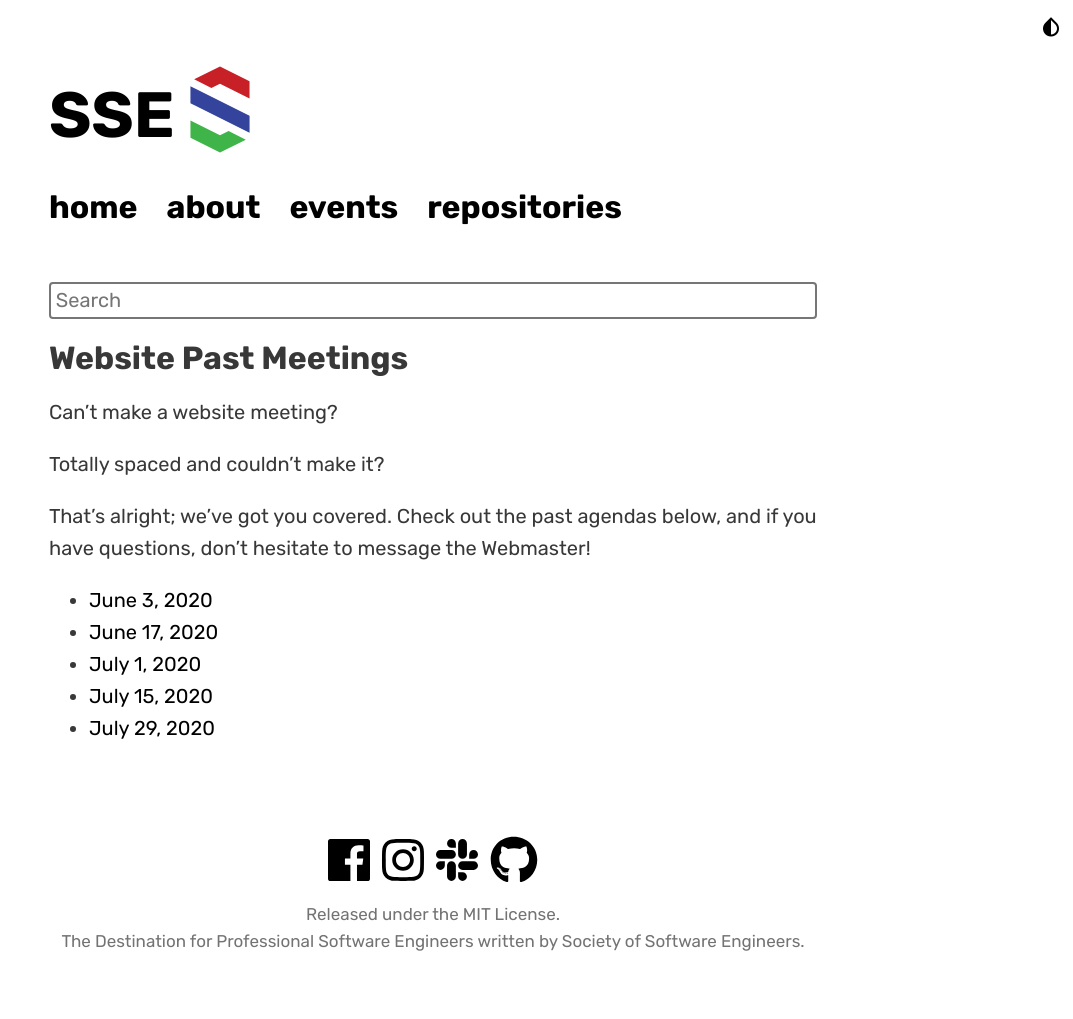
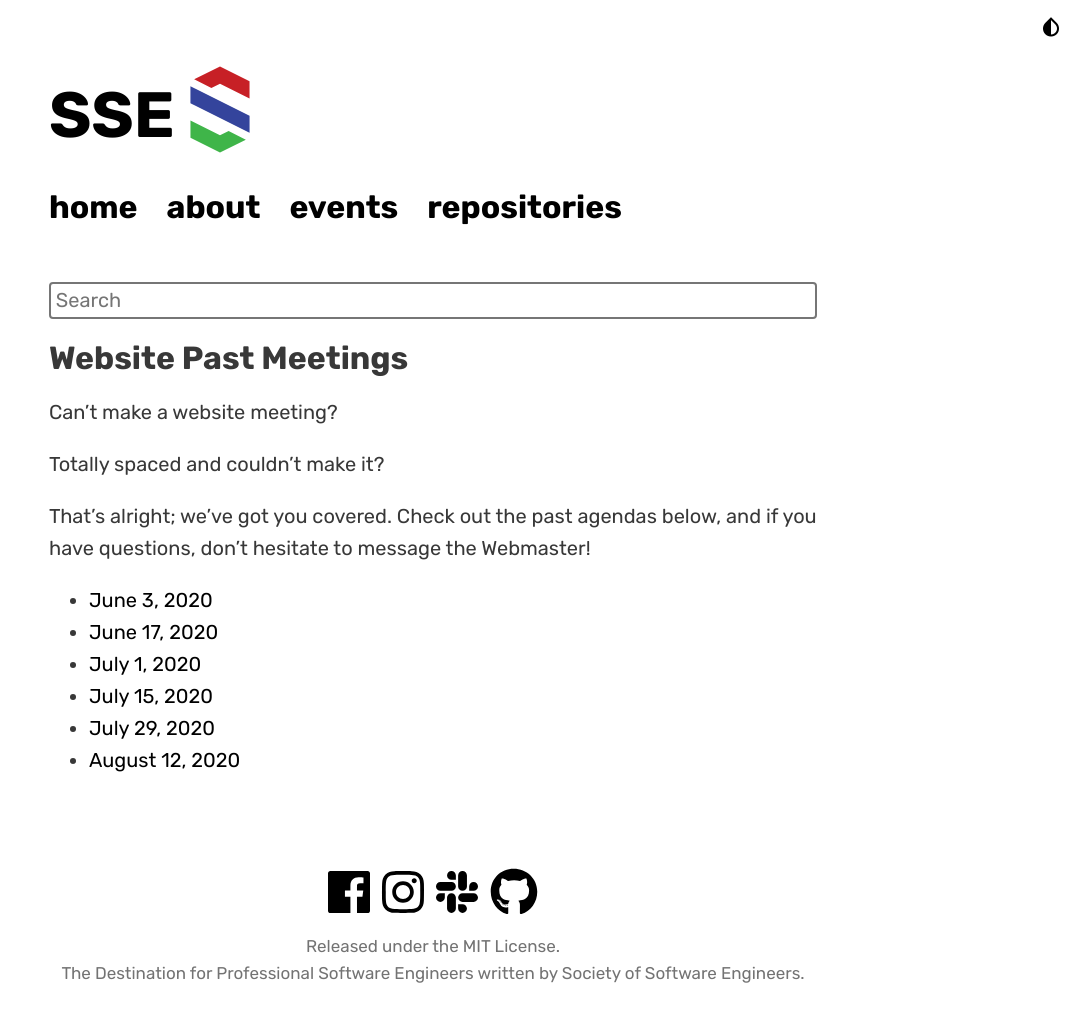
Before and after one commit to msoe-sse/msoe-sse.github.io, a Jekyll site: the page built from _events/pastMeetings.md, in a window 1280 px wide. Shown: the whole page, without its empty margins (207-1280 px from the left). Built offline with Jekyll 4.4.1, drawn with Linux system fonts in a browser that asks for light colours; nearby versions of some CDN libraries; some web fonts are replaced; before the commit the page ends 987 px from its top, so only the background shows below that.

Commit message:
Update pastMeetings.yml

```diff
--- a/_data/pastMeetings.yml
+++ b/_data/pastMeetings.yml
@@ -12,3 +12,6 @@
 
 - date: July 29, 2020
   link: https://docs.google.com/document/d/1jTf-7RuXO1ZDRn2Ewnx2C5cBqVs1qhfVnOnRDI3C1N8/edit?usp=sharing
+
+- date: August 12, 2020
+  link: https://docs.google.com/document/d/1zHvQSjpxvfyBWRHExUq38T0o_MFyy1tm0R0kjWyMFac/edit?usp=sharing
```
